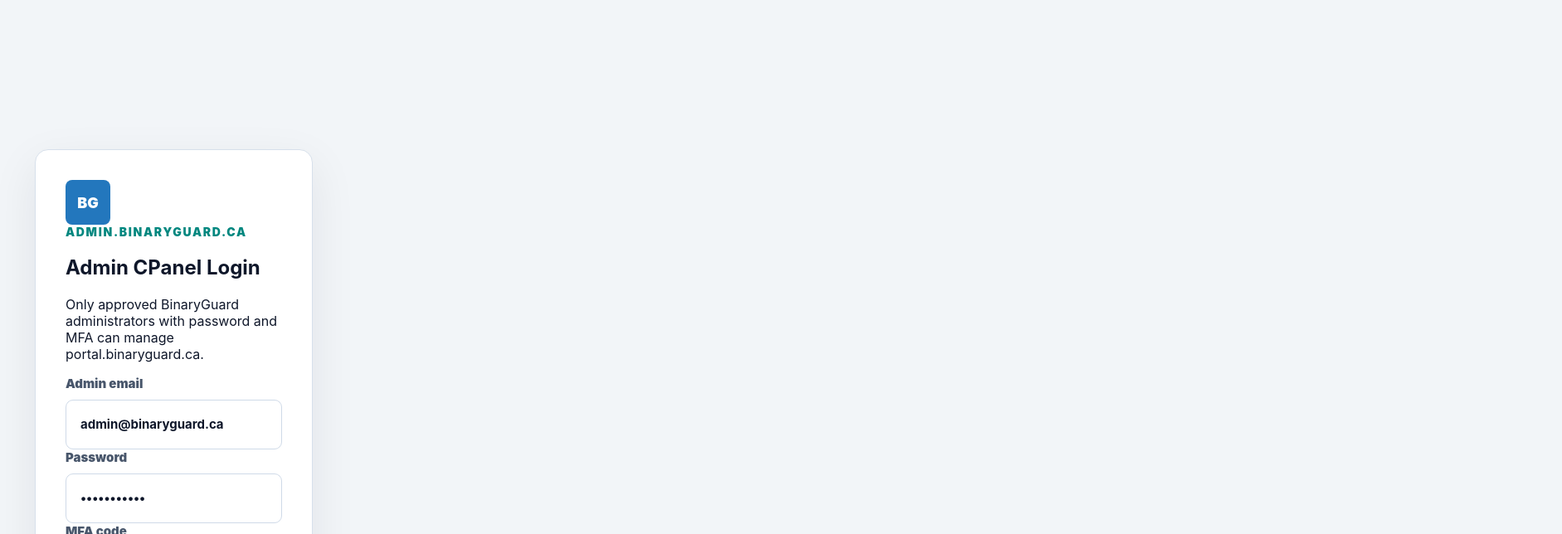
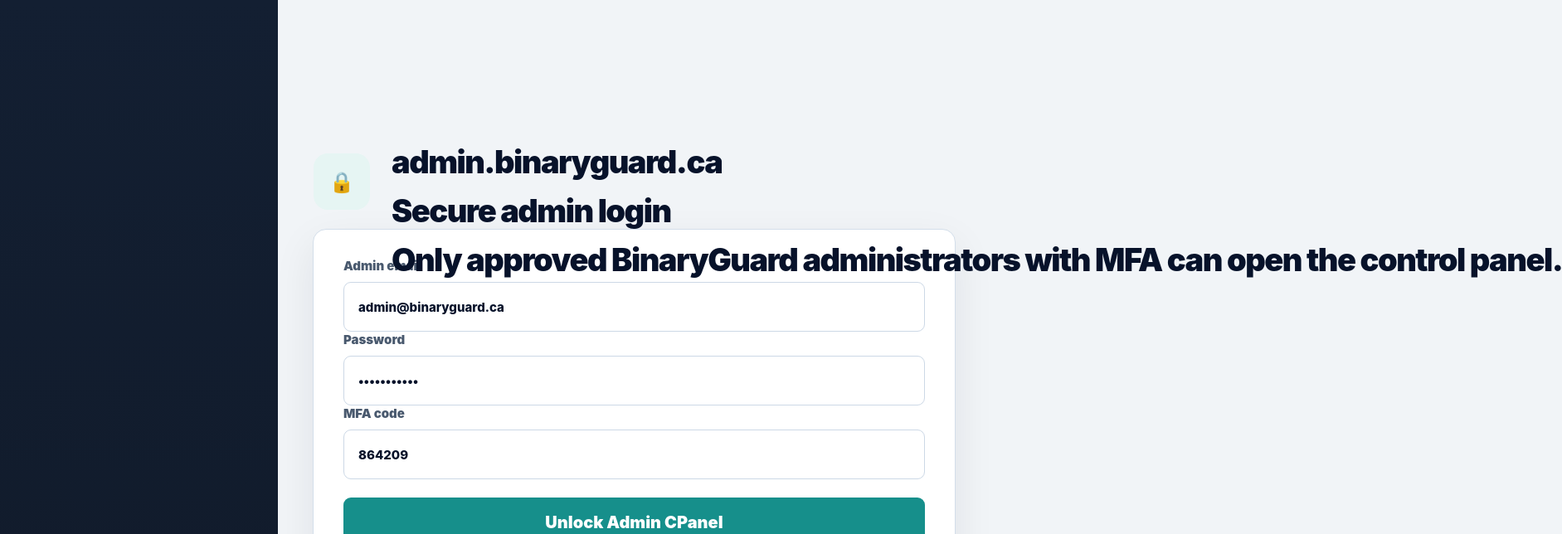
Before and after one commit to BinaryGuard26/binaryguard-admin, a React (Vite) app: page / in a window 1280 px wide. Shown: the top 644 px of the page at 83% size, 1883 px wide, since content can reach past the window. Built offline with nearby package versions, Linux system fonts and the light colour scheme.

Commit message:
Update admin.css

```diff
--- a/src/styles/admin.css
+++ b/src/styles/admin.css
@@ -1,18 +1,19 @@
-/* BinaryGuard Admin CPanel — screenshot-matched clean style */
+/* BinaryGuard Admin CPanel — clean navy/teal screenshot style */
 
 :root {
-  --bg: #f2f5f8;
-  --sidebar: #111c2d;
-  --sidebar-soft: #1b2940;
-  --ink: #0f172a;
-  --muted: #64748b;
-  --line: #d7e0eb;
-  --white: #ffffff;
-  --teal: #168f8b;
-  --teal-dark: #0f7c79;
-  --chip: #edf2f7;
-  --success: #15956b;
-  --shadow: 0 18px 55px rgba(15, 23, 42, 0.08);
+  --admin-bg: #f1f4f7;
+  --admin-sidebar: #111b2b;
+  --admin-sidebar-soft: #1e2b40;
+  --admin-ink: #07122a;
+  --admin-muted: #60728c;
+  --admin-line: #d3deea;
+  --admin-white: #ffffff;
+  --admin-teal: #168f8b;
+  --admin-teal-dark: #0f7d79;
+  --admin-blue: #2778b8;
+  --admin-red: #ef3d44;
+  --admin-chip: #edf2f6;
+  --admin-shadow: 0 18px 50px rgba(15, 23, 42, 0.08);
   font-family: Inter, ui-sans-serif, system-ui, -apple-system, BlinkMacSystemFont, "Segoe UI", sans-serif;
 }
 
@@ -23,8 +24,8 @@
 body {
   margin: 0;
   min-height: 100vh;
-  background: var(--bg);
-  color: var(--ink);
+  background: var(--admin-bg);
+  color: var(--admin-ink);
 }
 
 button,
@@ -34,346 +35,485 @@
   font: inherit;
 }
 
-.admin-shell,
+button {
+  cursor: pointer;
+}
+
+/* Login screen */
+.admin-login-shell {
+  min-height: 100vh;
+  display: grid;
+  grid-template-columns: 335px minmax(0, 1fr);
+  background: var(--admin-bg);
+  color: var(--admin-ink);
+}
+
+.admin-login-shell::before {
+  content: "";
+  grid-column: 1;
+  grid-row: 1;
+  background: linear-gradient(180deg, #131f32, #111b2b);
+}
+
+.admin-login-card {
+  grid-column: 2;
+  width: min(775px, calc(100% - 84px));
+  align-self: start;
+  margin: 276px 0 0 42px;
+  display: grid;
+  gap: 0;
+  background: var(--admin-white);
+  border: 1px solid var(--admin-line);
+  border-radius: 16px;
+  padding: 34px 36px;
+  box-shadow: var(--admin-shadow);
+}
+
+.admin-login-card::before {
+  content: "🔒";
+  width: 68px;
+  height: 68px;
+  display: grid;
+  place-items: center;
+  position: absolute;
+  margin-left: -36px;
+  transform: translateY(-126px);
+  border-radius: 17px;
+  background: #e6f5f3;
+  color: var(--admin-teal);
+  font-size: 24px;
+}
+
+.admin-login-card::after {
+  content: "admin.binaryguard.ca\A Secure admin login\A Only approved BinaryGuard administrators with MFA can open the control panel.";
+  white-space: pre;
+  position: absolute;
+  margin-left: 58px;
+  transform: translateY(-145px);
+  color: var(--admin-ink);
+  font-weight: 900;
+  font-size: 38px;
+  line-height: 1.55;
+  letter-spacing: -0.04em;
+}
+
+.admin-login-card .brand-badge {
+  display: none;
+}
+
+.admin-login-card .eyebrow,
+.admin-login-card h1,
+.admin-login-card > p {
+  display: none;
+}
+
+.admin-login-card label {
+  display: grid;
+  gap: 10px;
+  margin: 0;
+  color: #49596e;
+  font-size: 15px;
+  font-weight: 900;
+}
+
+.admin-login-card label + label {
+  margin-top: 0;
+}
+
+.admin-login-card input {
+  width: 100%;
+  height: 60px;
+  border: 1px solid #ccd8e6;
+  border-radius: 9px;
+  background: #fff;
+  color: var(--admin-ink);
+  padding: 0 17px;
+  outline: none;
+  font-weight: 800;
+}
+
+.admin-login-card input:focus {
+  border-color: var(--admin-teal);
+  box-shadow: 0 0 0 3px rgba(22, 143, 139, 0.14);
+}
+
+.admin-login-card .primary {
+  width: 100%;
+  height: 59px;
+  margin-top: 22px;
+  border: 0;
+  border-radius: 9px;
+  background: var(--admin-teal);
+  color: #fff;
+  font-size: 20px;
+  font-weight: 900;
+}
+
+.admin-login-card .primary:hover {
+  background: var(--admin-teal-dark);
+}
+
+.admin-login-card small {
+  margin-top: 22px;
+  text-align: center;
+  color: #61728b;
+  font-size: 13px;
+}
+
+/* Admin shell */
 .wp-shell {
   min-height: 100vh;
   display: grid;
   grid-template-columns: 335px minmax(0, 1fr);
-  background: var(--bg);
+  background: var(--admin-bg);
+  color: var(--admin-ink);
 }
 
-.sidebar,
 .wp-sidebar {
   position: fixed;
   inset: 0 auto 0 0;
   width: 335px;
-  background: linear-gradient(180deg, #132038, #111c2d);
-  color: var(--white);
-  padding: 32px 20px;
+  min-height: 100vh;
+  background: linear-gradient(180deg, #131f32, #111b2b);
+  color: #fff;
+  padding: 30px 22px;
   display: flex;
   flex-direction: column;
+  gap: 24px;
+  overflow: auto;
 }
 
-.brand,
 .wp-brand {
   display: flex;
   align-items: center;
   gap: 16px;
 }
 
-.brand-mark,
-.brand-badge,
 .wp-brand span {
   width: 54px;
   height: 54px;
   display: grid;
   place-items: center;
   border-radius: 8px;
-  background: #2377bd;
+  background: var(--admin-blue);
   color: #fff;
+  font-size: 18px;
   font-weight: 900;
-  font-size: 18px;
 }
 
-.brand strong,
+.wp-brand strong,
+.wp-brand small {
+  display: block;
+}
+
 .wp-brand strong {
-  display: block;
   font-size: 25px;
   line-height: 1;
 }
 
-.brand small,
 .wp-brand small {
-  display: block;
-  color: #b5c2d5;
-  font-size: 16px;
   margin-top: 6px;
+  color: #b4c1d5;
+  font-size: 17px;
 }
 
-.secure-chip,
 .wp-host {
-  margin-top: 30px;
   padding: 14px 15px;
-  border: 1px solid #31445f;
+  border: 1px solid #344761;
   border-radius: 8px;
-  color: #d4ddea;
   background: rgba(255, 255, 255, 0.03);
+  color: #d5deeb;
   font-size: 15px;
 }
 
-.secure-chip span {
-  display: inline-block;
-  width: 8px;
-  height: 8px;
-  margin-right: 10px;
-  border-radius: 999px;
-  background: #52d59a;
-  box-shadow: 0 0 0 4px rgba(82, 213, 154, 0.15);
+.wp-host::first-letter {
+  color: #52d59a;
 }
 
-.journey,
 .wp-sidebar nav {
-  margin-top: 48px;
   display: grid;
-  gap: 12px;
+  gap: 2px;
+  margin-top: 22px;
+  padding: 16px 10px;
+  border-radius: 3px;
+  background: #1f2b3d;
 }
 
-.journey::before,
 .wp-sidebar nav p {
-  content: "YOUR SECURE JOURNEY";
-  margin: 0 0 8px 12px;
-  color: #91a1b8;
+  margin: 16px 12px 8px;
+  color: #9aa9bd;
   text-transform: uppercase;
-  letter-spacing: 0.12em;
+  letter-spacing: 0.11em;
+  font-size: 14px;
   font-weight: 900;
-  font-size: 14px;
 }
 
-.journey-step,
-.wp-sidebar button {
-  display: grid;
-  grid-template-columns: 42px 1fr;
-  align-items: center;
-  gap: 14px;
-  min-height: 76px;
-  width: 100%;
-  padding: 12px 16px;
-  border: 0;
-  border-radius: 10px;
-  background: transparent;
-  color: #dce7f5;
-  text-align: left;
-  cursor: pointer;
+.wp-sidebar nav p:first-child {
+  margin-top: 4px;
 }
 
-.journey-step.active,
+.wp-sidebar button {
+  min-height: 45px;
+  width: 100%;
+  display: flex;
+  align-items: center;
+  justify-content: space-between;
+  gap: 12px;
+  border: 0;
+  border-radius: 4px;
+  background: transparent;
+  color: #f3f7fb;
+  text-align: left;
+  padding: 0 12px;
+  font-size: 15px;
+  font-weight: 900;
+}
+
+.wp-sidebar button:hover {
+  background: rgba(255, 255, 255, 0.06);
+}
+
 .wp-sidebar button.active {
-  background: #283956;
+  background: #2778b8;
   color: #fff;
 }
 
-.journey-step i,
-.wp-sidebar button::before {
-  width: 40px;
-  height: 40px;
+.wp-sidebar b {
+  width: 25px;
+  height: 25px;
   display: grid;
   place-items: center;
-  border-radius: 999px;
-  background: #1c8f7f;
+  border-radius: 50%;
+  background: var(--admin-red);
   color: #fff;
-  font-style: normal;
-  font-weight: 800;
+  font-size: 12px;
 }
 
-.journey-step b,
-.wp-sidebar button span {
-  display: block;
-  font-weight: 900;
-  font-size: 16px;
-}
-
-.journey-step small {
-  display: block;
-  margin-top: 6px;
-  color: #a9b7ca;
-  font-size: 13px;
-}
-
-.security-card {
-  margin-top: auto;
-  display: flex;
-  gap: 14px;
-  padding: 18px;
-  border: 1px solid #31445f;
-  border-radius: 10px;
-  background: rgba(255, 255, 255, 0.04);
-}
-
-.shield {
-  width: 36px;
-  height: 36px;
-  display: grid;
-  place-items: center;
-  border-radius: 8px;
-  background: #1d6f72;
-  color: #fff;
-  font-size: 22px;
-  font-weight: 900;
-}
-
-.security-card strong {
-  display: block;
-  font-size: 15px;
-}
-
-.security-card p {
-  margin: 8px 0 0;
-  color: #aec0d6;
-  line-height: 1.55;
-  font-size: 13px;
-}
-
-main,
 .wp-main {
   grid-column: 2;
   min-width: 0;
 }
 
-.topbar,
 .wp-topbar {
-  height: 96px;
-  padding: 0 40px;
-  background: var(--white);
-  border-bottom: 1px solid var(--line);
+  height: 93px;
+  background: #fff;
+  border-bottom: 1px solid var(--admin-line);
   display: flex;
   align-items: center;
   justify-content: space-between;
   gap: 24px;
+  padding: 0 42px;
 }
 
 .eyebrow {
-  margin: 0 0 6px;
-  color: #00877f;
+  margin: 0 0 7px;
+  color: #00887f;
   text-transform: uppercase;
   letter-spacing: 0.12em;
   font-size: 14px;
   font-weight: 900;
 }
 
-.topbar h1,
 .wp-topbar h2 {
   margin: 0;
-  color: #111827;
-  font-size: 30px;
+  color: var(--admin-ink);
+  font-size: 29px;
   line-height: 1.1;
 }
 
-.session,
 .wp-session {
-  margin-left: auto;
   display: flex;
   align-items: center;
-  gap: 14px;
+  gap: 22px;
+  color: var(--admin-muted);
 }
 
-.avatar {
-  width: 42px;
-  height: 42px;
-  display: grid;
-  place-items: center;
-  border-radius: 999px;
-  background: #e4f3f2;
-  color: #007f78;
-  font-weight: 900;
-  font-size: 13px;
-}
-
-.session b,
 .wp-session span {
-  display: block;
+  color: var(--admin-ink);
   font-size: 15px;
   font-weight: 900;
 }
 
-.session small {
-  display: block;
-  color: var(--muted);
-  margin-top: 4px;
+.wp-session span::before {
+  content: "BA";
+  width: 42px;
+  height: 42px;
+  display: inline-grid;
+  place-items: center;
+  margin-right: 12px;
+  border-radius: 50%;
+  background: #e4f3f2;
+  color: #007f78;
+  font-size: 13px;
+  font-weight: 900;
 }
 
-.text-btn,
 .wp-session button {
   border: 0;
   background: transparent;
   color: #52627a;
-  cursor: pointer;
 }
 
-.status,
-.status-pill {
-  display: inline-flex;
-  align-items: center;
-  gap: 9px;
+.wp-session::after {
+  content: "•  MFA verified";
   padding: 11px 18px;
   border-radius: 999px;
-  background: var(--chip);
-  color: #64748b;
+  background: #eaf8f2;
+  color: #007f60;
+  font-size: 14px;
   font-weight: 900;
-  font-size: 14px;
 }
 
-.status i,
-.status-pill::before {
-  content: "";
-  width: 7px;
-  height: 7px;
-  border-radius: 999px;
-  background: #94a3b8;
+/* Main dashboard */
+.wp-dashboard,
+.wp-panel {
+  margin: 32px 42px;
 }
 
-.page,
-.wp-dashboard,
-.wp-panel {
-  padding: 56px 42px;
+.wp-welcome {
+  display: flex;
+  justify-content: space-between;
+  align-items: center;
+  gap: 24px;
+  background: #fff;
+  border: 1px solid var(--admin-line);
+  border-left: 4px solid #2778b8;
+  border-radius: 0;
+  padding: 28px;
+  margin-bottom: 22px;
 }
 
-.hero {
-  display: flex;
-  align-items: center;
-  gap: 24px;
-  margin-bottom: 40px;
+.wp-welcome h3 {
+  margin: 4px 0 10px;
+  color: var(--admin-ink);
+  font-size: 29px;
+  letter-spacing: -0.035em;
 }
 
-.hero-icon {
-  width: 68px;
-  height: 68px;
-  display: grid;
-  place-items: center;
-  border-radius: 17px;
-  background: #e5f5f3;
-  color: var(--teal);
-  font-size: 24px;
+.wp-welcome p:not(.eyebrow) {
+  margin: 0;
+  color: var(--admin-muted);
+  font-size: 20px;
+  line-height: 1.55;
 }
 
-.hero h2 {
-  margin: 0 0 12px;
-  font-size: 38px;
-  letter-spacing: -0.04em;
+.button-row {
+  display: flex;
+  gap: 12px;
+  flex-wrap: wrap;
 }
 
-.hero p:not(.eyebrow) {
+.button-row button,
+.wp-panel button,
+td button {
+  min-height: 46px;
+  padding: 0 18px;
+  border: 1px solid var(--admin-line);
+  border-radius: 8px;
+  background: #fff;
+  color: var(--admin-ink);
+  font-size: 18px;
+  font-weight: 900;
+}
+
+.primary,
+button.primary {
+  border: 0;
+  background: var(--admin-teal);
+  color: #fff;
+}
+
+.primary:hover,
+button.primary:hover {
+  background: var(--admin-teal-dark);
+}
+
+.danger,
+button.danger {
+  border-color: #fecaca;
+  background: #fff;
+  color: #bb1f2a;
+}
+
+.wp-metrics {
+  display: grid;
+  grid-template-columns: repeat(4, minmax(0, 1fr));
+  gap: 12px;
+  margin-bottom: 22px;
+}
+
+.wp-metrics article {
+  min-height: 118px;
+  background: #f7f8fa;
+  border: 1px solid #d5dde7;
+  border-radius: 4px;
+  padding: 24px 20px;
+}
+
+.wp-metrics b {
+  display: block;
+  color: #00827f;
+  font-size: 38px;
+  line-height: 1;
+  margin-bottom: 16px;
+}
+
+.wp-metrics span {
+  color: #65758c;
+  text-transform: uppercase;
+  letter-spacing: 0.08em;
+  font-size: 15px;
+  font-weight: 900;
+}
+
+.wp-widget-grid {
+  display: grid;
+  grid-template-columns: 1fr 1fr;
+  gap: 18px;
+}
+
+.wp-panel {
+  background: #fff;
+  border: 1px solid var(--admin-line);
+  border-radius: 4px;
+  padding: 20px;
+}
+
+.wp-panel-title {
+  display: flex;
+  justify-content: space-between;
+  gap: 20px;
+  align-items: flex-start;
+  border-bottom: 1px solid #dce3eb;
+  margin: 0 0 18px;
+  padding-bottom: 14px;
+}
+
+.wp-panel-title h3 {
   margin: 0;
-  color: #62738c;
   font-size: 20px;
 }
 
-.card,
-.admin-login-card,
-.wp-panel {
-  width: min(775px, 100%);
-  background: var(--white);
-  border: 1px solid var(--line);
-  border-radius: 16px;
-  padding: 36px;
-  box-shadow: var(--shadow);
+.wp-panel-title p {
+  margin: 4px 0 0;
+  color: var(--admin-muted);
 }
 
-.admin-login-shell {
-  min-height: 100vh;
+/* Forms and tables */
+.admin-form-grid,
+.service-admin-grid,
+.form-content-grid {
   display: grid;
-  grid-template-columns: 335px minmax(0, 1fr);
-  background: var(--bg);
-}
-
-.admin-login-card {
-  margin: 180px 0 0 42px;
+  grid-template-columns: repeat(2, minmax(0, 1fr));
+  gap: 14px;
+  margin-bottom: 18px;
 }
 
 label {
   display: grid;
-  gap: 10px;
-  color: #48566b;
-  font-size: 15px;
+  gap: 8px;
+  color: #46566b;
+  font-size: 14px;
   font-weight: 900;
 }
 
@@ -381,130 +521,4 @@
 select,
 textarea {
   width: 100%;
-  min-height: 60px;
-  border: 1px solid #cfdae8;
-  border-radius: 9px;
-  background: #fff;
-  color: var(--ink);
-  padding: 0 17px;
-  outline: none;
-  font-weight: 700;
-}
-
-textarea {
-  padding: 15px 17px;
-}
-
-input:focus,
-select:focus,
-textarea:focus {
-  border-color: var(--teal);
-  box-shadow: 0 0 0 3px rgba(22, 143, 139, 0.14);
-}
-
-.primary,
-button.primary {
-  min-height: 59px;
-  border: 0;
-  border-radius: 9px;
-  background: var(--teal);
-  color: #fff;
-  font-weight: 900;
-  font-size: 20px;
-  cursor: pointer;
-}
-
-.primary:hover,
-button.primary:hover {
-  background: var(--teal-dark);
-}
-
-.form-note {
-  margin: 22px 0 0;
-  text-align: center;
-  color: #667691;
-  font-size: 13px;
-}
-
-.form-note b {
-  color: #52627a;
-}
-
-.wp-welcome,
-.wp-panel,
-.wp-metrics article,
-.table-wrap {
-  background: #fff;
-  border: 1px solid var(--line);
-  border-radius: 14px;
-  box-shadow: var(--shadow);
-}
-
-.wp-welcome {
-  padding: 28px;
-  margin-bottom: 22px;
-}
-
-.wp-metrics {
-  display: grid;
-  grid-template-columns: repeat(4, minmax(0, 1fr));
-  gap: 16px;
-}
-
-.wp-metrics article {
-  padding: 22px;
-}
-
-.wp-metrics b {
-  display: block;
-  color: var(--teal);
-  font-size: 34px;
-}
-
-.wp-metrics span {
-  color: var(--muted);
-  font-size: 12px;
-  font-weight: 900;
-  text-transform: uppercase;
-  letter-spacing: 0.08em;
-}
-
-@media (max-width: 900px) {
-  .admin-shell,
-  .wp-shell,
-  .admin-login-shell {
-    display: block;
-  }
-
-  .sidebar,
-  .wp-sidebar {
-    position: static;
-    width: auto;
-  }
-
-  main,
-  .wp-main {
-    grid-column: auto;
-  }
-
-  .topbar,
-  .wp-topbar {
-    height: auto;
-    padding: 22px;
-    flex-wrap: wrap;
-  }
-
-  .page,
-  .wp-dashboard,
-  .wp-panel {
-    padding: 28px 22px;
-  }
-
-  .admin-login-card {
-    margin: 28px auto;
-  }
-
-  .wp-metrics {
-    grid-template-columns: 1fr;
-  }
-}
+  min-height: 46
```
